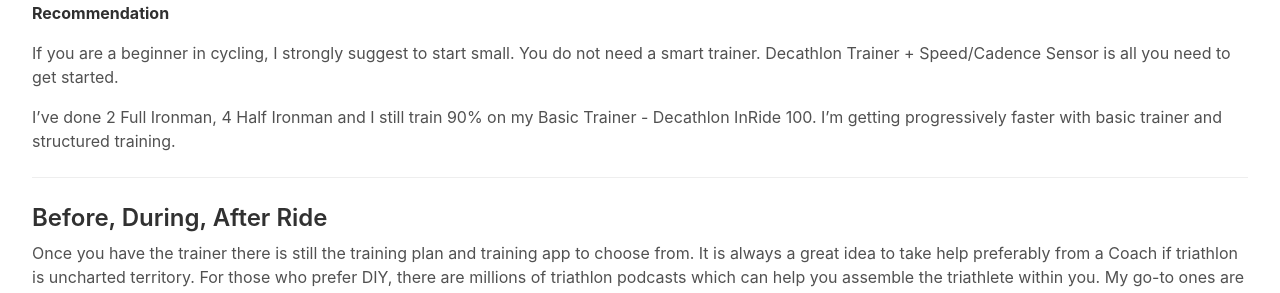
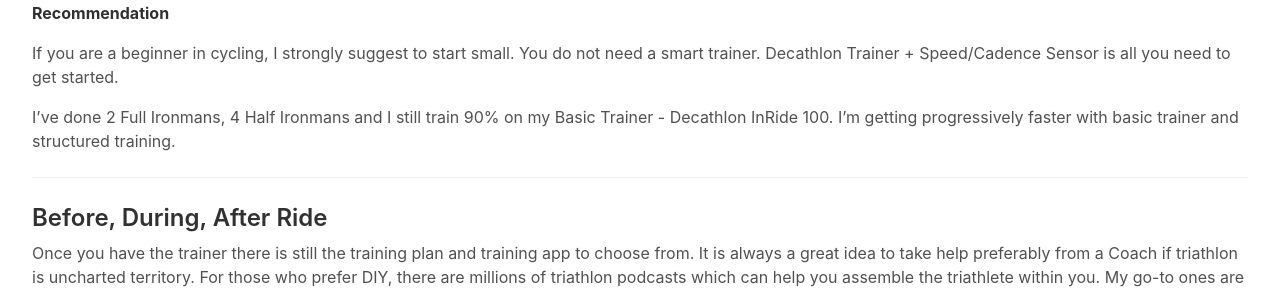
Before and after one commit to rishisareen/rishisareen-old.github.io, a Jekyll site: the page built from _posts/2020-05-25-indoortraining-gettingstarted.markdown, in a window 1280 px wide and 900 px high, scrolled down 1520 px. Shown: the part 153-446 px from the top of the window. Built offline with Jekyll 4.4.1, drawn with Linux system fonts in a browser that asks for light colours; comment, search, counter and statistics services are not loaded.

Commit message:
Update 2020-05-25-indoortraining-gettingstarted.markdown

```diff
--- a/_posts/2020-05-25-indoortraining-gettingstarted.markdown
+++ b/_posts/2020-05-25-indoortraining-gettingstarted.markdown
@@ -91,7 +91,7 @@ For non-smart trainer, Decathlon is the easiest choice. Two most common trainers
 
 If you are a beginner in cycling, I strongly suggest to start small. You do not need a smart trainer. Decathlon Trainer + Speed/Cadence Sensor is all you need to get started.
 
-I've done 2 Full Ironman, 4 Half Ironman and I still  train 90% on my Basic Trainer - Decathlon InRide 100. I'm getting progressively faster with basic trainer and structured training.
+I've done 2 Full Ironmans, 4 Half Ironmans and I still  train 90% on my Basic Trainer - Decathlon InRide 100. I'm getting progressively faster with basic trainer and structured training.
 
 ------
 
```
